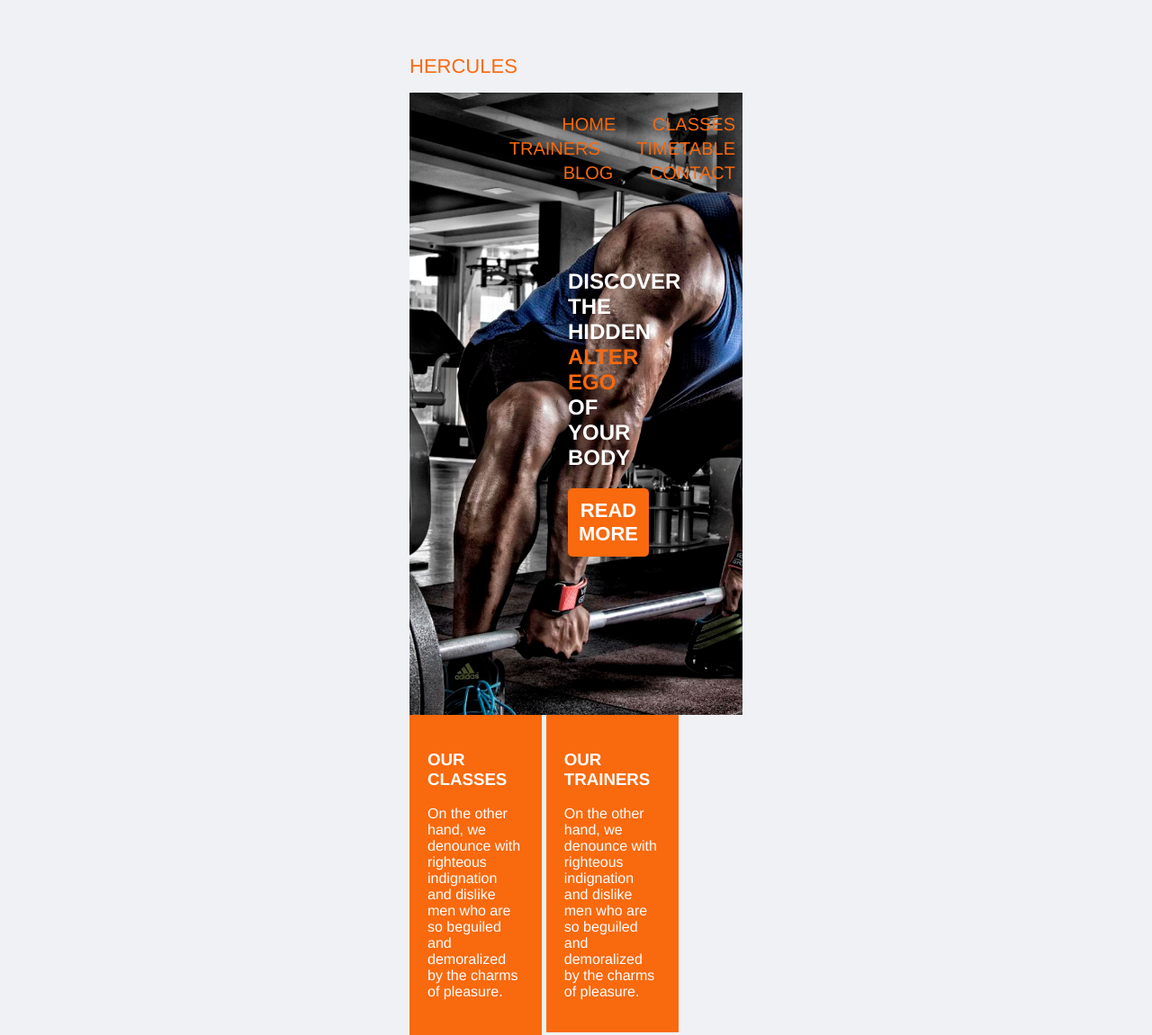
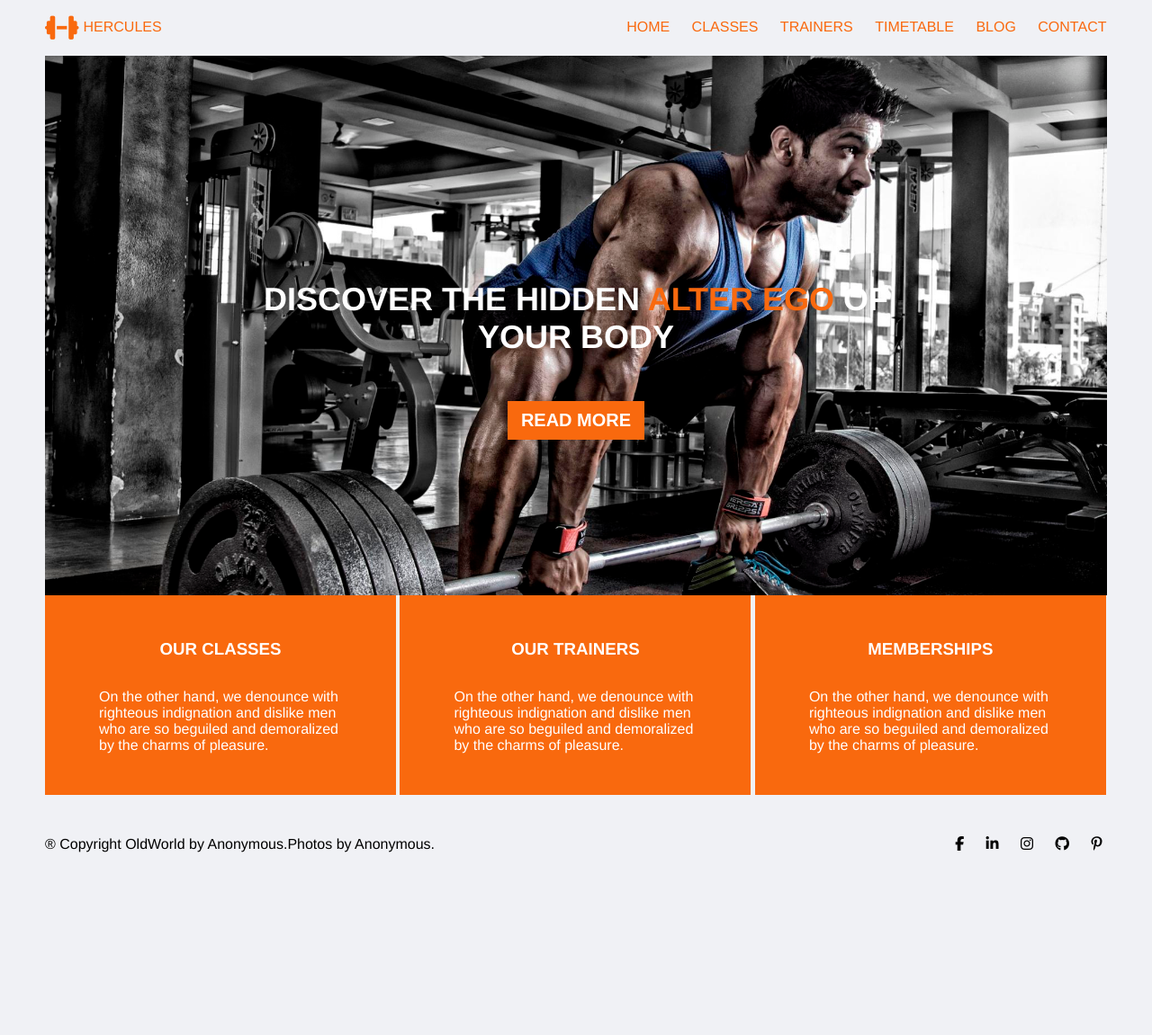
Before and after one commit to ivanmarinoff/HTML-CSS-MINI-COURSE, a plain HTML site: page CSS Lab/index.html in a window 1280 px wide. Shown: the top 1151 px of the page at 90% size. After the commit the page ends 974 px from the top, so only its background shows below. Drawn offline with Linux system fonts and the light colour scheme.

Commit message:
Summary update

```diff
--- a/CSS Lab/index.html
+++ b/CSS Lab/index.html
@@ -1,16 +1,21 @@
 <!DOCTYPE html>
+
+
 <html lang="en">
+
+
 <head>
     <meta charset="UTF-8">
     <title>Fitness Site</title>
     <link rel="stylesheet" href="style.css">
-    <script src="https://kit.fontawesome.com/fd3bc83d45.js" crossorigin="anonymous"></script>
+    <script src="https://kit.fontawesome.com/ad5e8a0f98.js" crossorigin="anonymous"></script>
 </head>
+
+
 <body>
     <header>
-    <p>
-        HERCULES
-    </p>
+        <section>
+            <p><i class="fas fa-dumbbell"></i>HERCULES</p>
                 <nav>
                     <ul>
                         <li><a href="#">HOME</a></li>
@@ -21,61 +26,42 @@
                         <li><a href="#">CONTACT</a></li>
                     </ul>
                 </nav>
+        </section>
+
+        <section>
+            <p>DISCOVER THE HIDDEN <span>ALTER EGO</span> OF YOUR BODY</p>
+            <button>READ MORE</button>
+        </section>
     </header>
+
     <main>
-    <section>
-        <h1>
-            DISCOVER THE HIDDEN <span>ALTER EGO </span> OF YOUR BODY
-        </h1>
-        <button>
-            READ MORE
-        </button>
-    </section>
-    <section>
         <article>
-            <h3>
-                OUR CLASSES
-            </h3>
-            <p>
-                On the other hand, we denounce with righteous indignation and dislike men who are so beguiled
-                and demoralized by the charms of pleasure.
-            </p>
-        </article>
-        <article>
-            <h3>
-                OUR TRAINERS
-            </h3>
-            <p>
-                On the other hand, we denounce with righteous indignation and dislike men who are so beguiled
-                and
-                demoralized by the charms of pleasure.
-            </p>
-
-        </article>
-        <article>
-            <h3>
-                MEMBERSHIPS
-            </h3>
-            <p>
-                On the other hand, we denounce with righteous indignation and dislike men who are so beguiled
-                and
-                demoralized by the charms of pleasure.
-            </p>
+            <h3>OUR CLASSES</h3>
+            <p>On the other hand, we denounce with righteous indignation and dislike men who are so beguiled and demoralized by the charms of pleasure.</p>
         </article>
 
-    </section>
+        <article>
+            <h3>OUR TRAINERS</h3>
+            <p>On the other hand, we denounce with righteous indignation and dislike men who are so beguiled and demoralized by the charms of pleasure.</p>
+        </article>
+
+        <article>
+            <h3>MEMBERSHIPS</h3>
+            <p>On the other hand, we denounce with righteous indignation and dislike men who are so beguiled and demoralized by the charms of pleasure.</p>
+        </article>
     </main>
+
     <footer>
-    <article>
-        &copy; Copyright OldWorld by Anonymous.Photos by Anonymous.
-    </article>
-    <article>
-        <i class="fa-brands fa-facebook"></i>
-        <i class="fa-brands fa-linkedin"></i>
-        <i class="fa-brands fa-instagram"></i>
-        <i class="fa-brands fa-github"></i>
-        <i class="fa-brands fa-pinterest"></i>
-    </article>
+        <p>&reg; Copyright OldWorld by Anonymous.Photos by Anonymous.</p>
+        <ul>
+            <li><a href="#"><i class="fab fa-facebook-f"></i></a></li>
+            <li><a href="#"><i class="fa-brands fa-linkedin-in"></i></a></li>
+            <li><a href="#"><i class="fa-brands fa-instagram"></i></a></li>
+            <li><a href="#"><i class="fa-brands fa-github"></i></a></li>
+            <li><a href="#"><i class="fa-brands fa-pinterest-p"></i></a></li>
+        </ul>
     </footer>
 </body>
+
+
 </html>
--- a/CSS Lab/style.css
+++ b/CSS Lab/style.css
@@ -1,76 +1,141 @@
 body {
+    font-family: "Helvetica",
+    sans-serif;
+    width: 1180px;
+    margin: 0 auto;
+    padding: 0;
+    font-size: 16px;
     background: #F0F1F5;
-    margin: 7px;
-    font-family: 'Helvetica', sans-serif;
-    padding: 2rem 28rem;
-    border-radius: 5px;
-}
-header > p {
-    float: left;
-    color: #F9690E;
-    font-size: 22px;
-}
-nav {
-    text-align: right;
-}
-nav ul {
-    float: right;
-}
-nav ul li {
-    display: inline-block;
-    margin-left: 20px;
-    padding: 2px 8px;
-}
-nav ul li a {
-    text-decoration: none;
-    color: #F9690E;
-    font-size: 20px;
 }
 
-main section:nth-child(1) {
-    margin-top: 4rem;
-    background-image: url("/Images/picture.jpg");
-    background-size: cover;
-    background-position: center;
-    padding: 11rem 11rem;
-}
-main section:nth-child(1) h1 {
-    color: white;
+
+header section:nth-child(1) {
+    color: #f9690e;
 }
 
-main section:nth-child(1) span {
-    color: #F9690E;
-}
-main section:nth-child(1) button {
-    background-color: #F9690E;
-    border: none;
-    color: white;
-    font-size: 22px;
-    padding: 12px;
-    border-radius: 5px;
-    font-weight: bold;
-}
-main section:nth-child(1) button:hover {
-    background-color: #F9690E;
+
+header section:nth-child(1) i {
+    font-size: 30px;
+    padding-right: 5px;
+    vertical-align: middle;
 }
 
-main section:nth-child(2) article {
-    background: #F9690E;
-    border: none;
-    color: white;
+
+nav {
     display: inline-block;
-    width: 29%;
-    padding: 20px;
+    width: 675px;
 }
 
-footer article {
-    width: 46%;
+
+nav ul {
+    text-align: right;
+    margin: 0;
+    padding: 0;
+}
+
+
+ul li {
     display: inline-block;
 }
 
-footer article:nth-child(2) {
-    text-align: right;
+
+ul li:not(:last-child) {
+    padding-right: 20px;
 }
-footer i {
-    padding: 14px;
+
+
+nav ul li a {
+  display: block;
+  text-align: center;
+  text-decoration: none;
+  color: #f9690e;
 }
+
+
+header section:nth-child(1) p {
+  width: 500px;
+  display: inline-block;
+}
+
+
+header section:nth-child(2) {
+  background: url("images/picture.jpg")
+  no-repeat;
+  background-size: cover;
+  height: 350px;
+  text-align: center;
+  padding-top: 250px;
+}
+
+
+header section:nth-child(2) p{
+  width: 65%;
+  margin: 0 auto;
+  font-size: 36px;
+  font-weight: bold;
+  color: white;
+}
+
+
+header section:nth-child(2) span {
+  color: #f9690e;
+}
+
+
+header section:nth-child(2) button {
+  margin-top: 50px;
+  padding: 10px 15px;
+  font-size: 20px;
+  font-weight: bold;
+  color: white;
+  background: #f9690e;
+  border: none;
+}
+
+
+header section:nth-child(2) button:hover {
+  background: white;
+  color: #f9690e;
+  cursor: pointer;
+}
+
+
+main article {
+  width: 270px;
+  display: inline-block;
+  padding: 30px 60px;
+  background: #f9690e;
+  color: white;
+}
+
+
+main article h3 {
+  text-align: center;
+  color: white;
+  font-weight: bold;
+  padding-bottom: 15px;
+}
+
+
+footer {
+  margin: 0;
+  padding: 30px 0 10px 0;
+}
+
+
+footer p {
+  width:730px;
+  display: inline-block;
+}
+
+
+footer ul {
+  width: 400px;
+  display: inline-block;
+  text-align: right;
+}
+
+
+footer a i {
+  color: black;
+}
```
Lines whose indentation alone changed are shown as unchanged.
